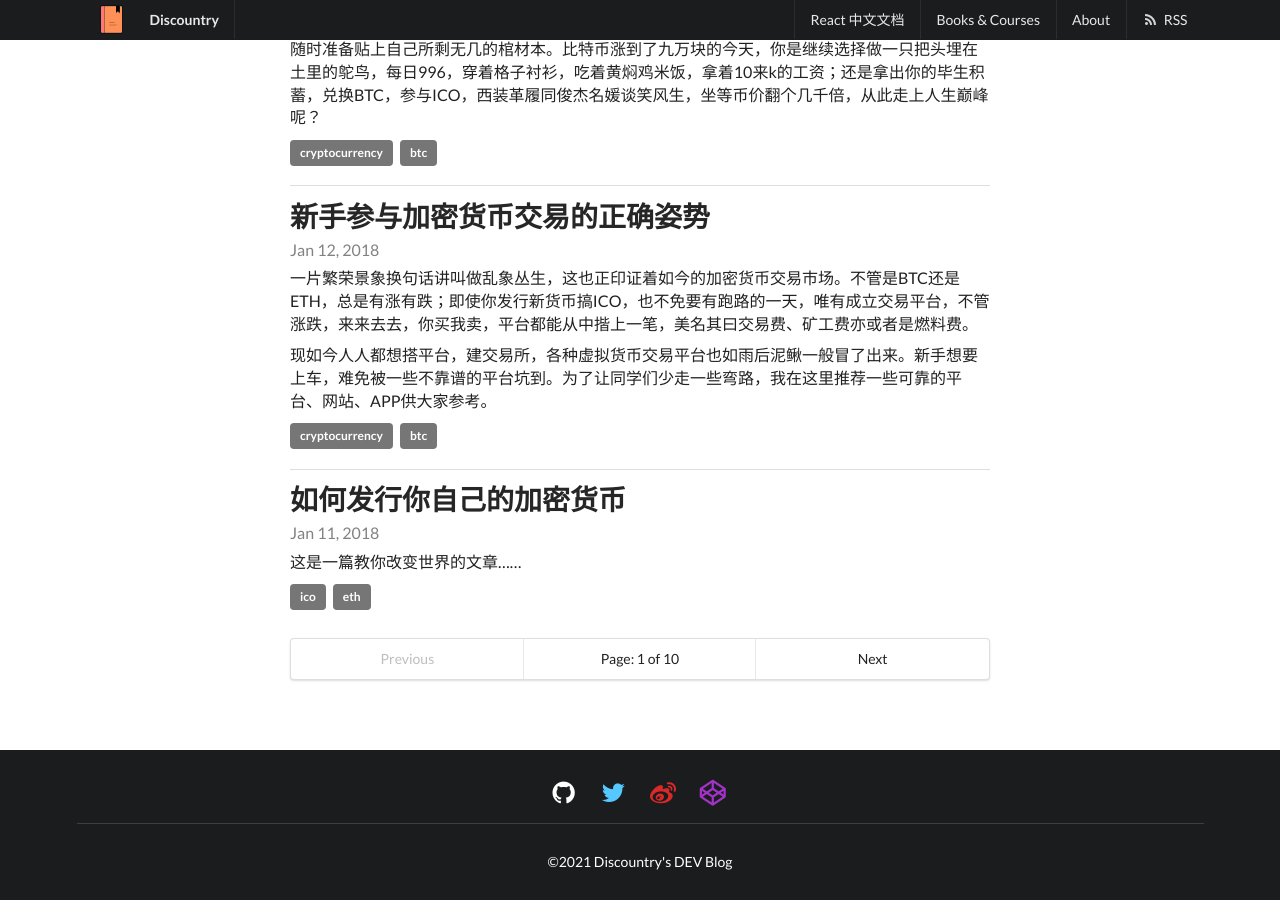
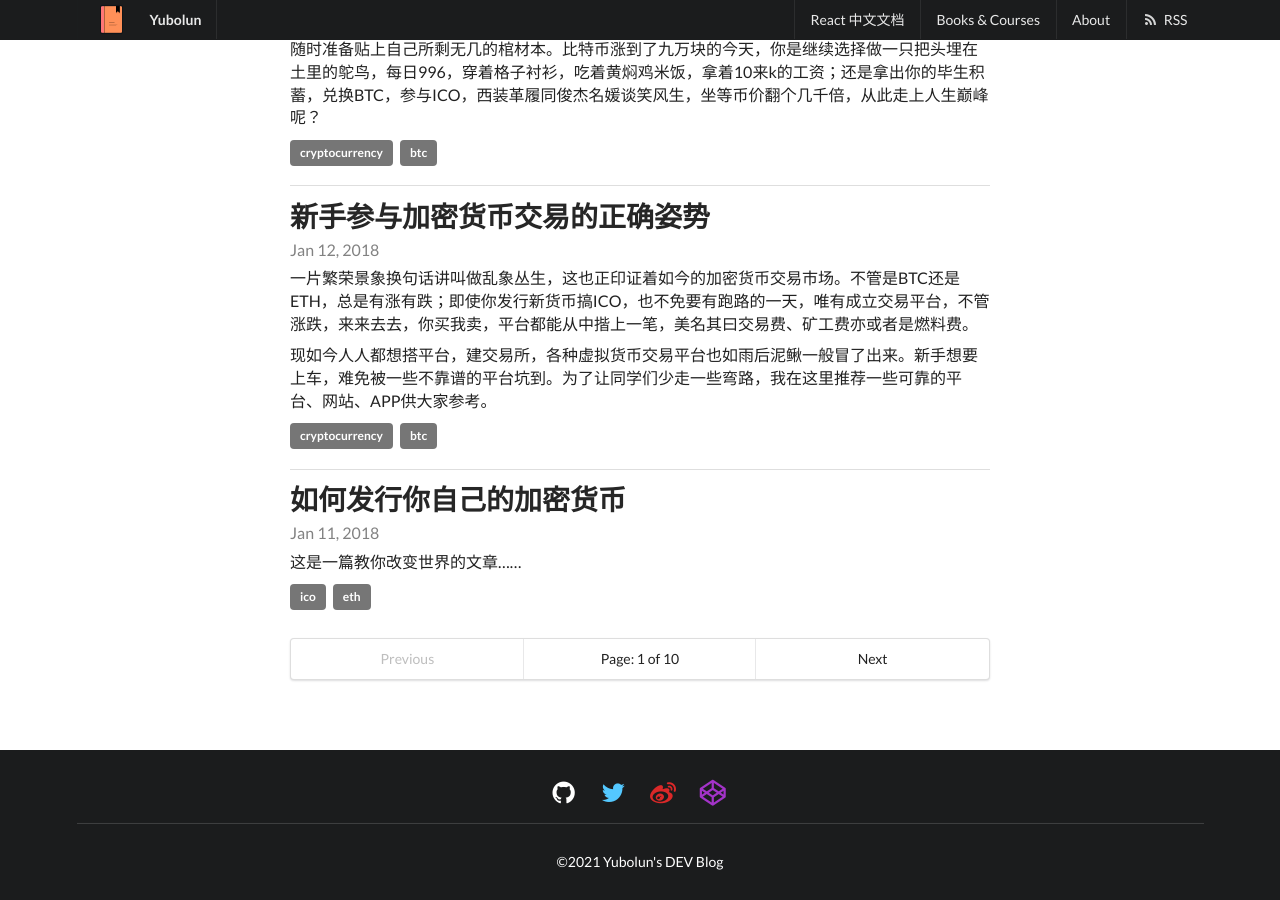
Before and after one commit to discountry/discountry.github.io, a Jekyll site: the page built from index.html, in a window 1280 px wide and 900 px high, scrolled down 971 px. Built offline with Jekyll 4.4.1, drawn with Linux system fonts in a browser that asks for light colours; the list of posts is cut into pages by our own code.

Commit message:
Update _config.yml

```diff
--- a/_config.yml
+++ b/_config.yml
@@ -1,8 +1,8 @@
 # Site settings
-title: Discountry
+title: Yubolun
 logo: book.png
 email: feibilanceon@gmail.com
-description: Discountry's DEV Blog
+description: Yubolun's DEV Blog
 baseurl: "" # the subpath of your site, e.g. /blog/
 url: "https://yubolun.com" # the base hostname & protocol for your site
 imageurl: "https://yubolun.com/images/"
```
